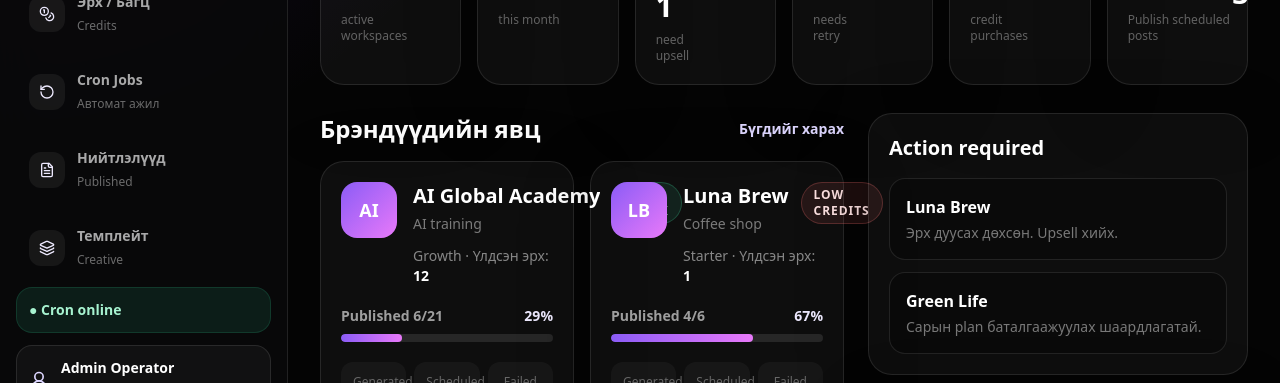
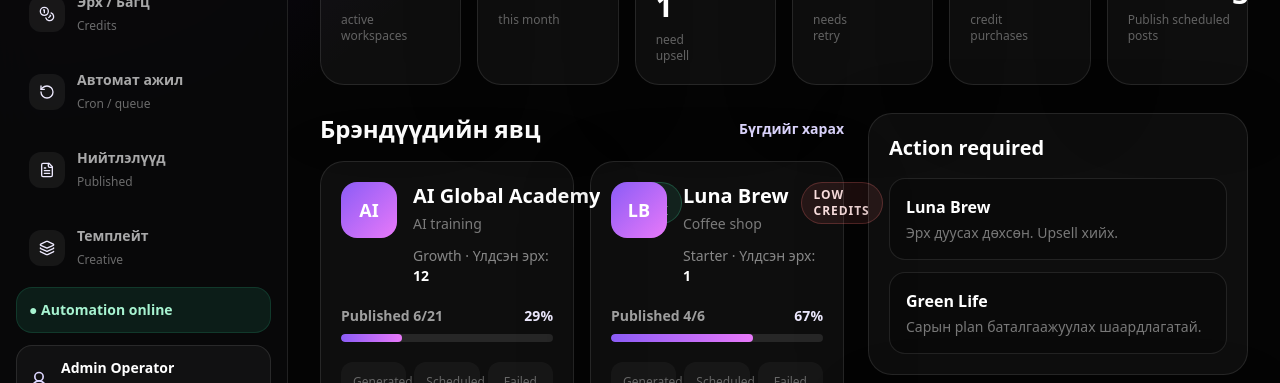
Before and after one commit to aimongoliatushig-cloud/agenticforce-nymka-version, a Next.js app: page /admin in a window 1280 px wide. Shown: the part 369-752 px from the top of the page. Built offline with nearby package versions, Linux system fonts and the light colour scheme.

Commit message:
Rename cron nav to automation center

```diff
--- a/components/layout/AdminShell.tsx
+++ b/components/layout/AdminShell.tsx
@@ -6,7 +6,7 @@ const nav = [
   { label: "Брэндүүд", href: "/admin/brands", icon: Store, sub: "Брэнд хянах" },
   { label: "Төлөвлөгөө", href: "/admin/plans", icon: CalendarDays, sub: "Сарын plan" },
   { label: "Эрх / Багц", href: "/admin/credits", icon: Coins, sub: "Credits" },
-  { label: "Cron Jobs", href: "/admin/cron", icon: RotateCcw, sub: "Автомат ажил" },
+  { label: "Автомат ажил", href: "/admin/cron", icon: RotateCcw, sub: "Cron / queue" },
   { label: "Нийтлэлүүд", href: "/admin/history", icon: FileText, sub: "Published" },
   { label: "Темплейт", href: "/admin/templates", icon: Layers3, sub: "Creative" },
 ];
@@ -31,7 +31,7 @@ export function AdminShell({ children }: { children: React.ReactNode }) {
           })}
         </nav>
         <div className="absolute bottom-4 left-4 right-4 space-y-3">
-          <div className="rounded-2xl border border-emerald-400/15 bg-emerald-400/10 p-3 text-sm font-semibold text-emerald-200">● Cron online</div>
+          <div className="rounded-2xl border border-emerald-400/15 bg-emerald-400/10 p-3 text-sm font-semibold text-emerald-200">● Automation online</div>
           <div className="flex items-center gap-3 rounded-2xl border border-white/10 bg-white/[0.04] p-3"><UserRound className="h-5 w-5 text-violet-200" /><span><b className="block text-sm">Admin Operator</b><span className="text-xs text-white/45">AI content factory</span></span></div>
         </div>
       </aside>
```
